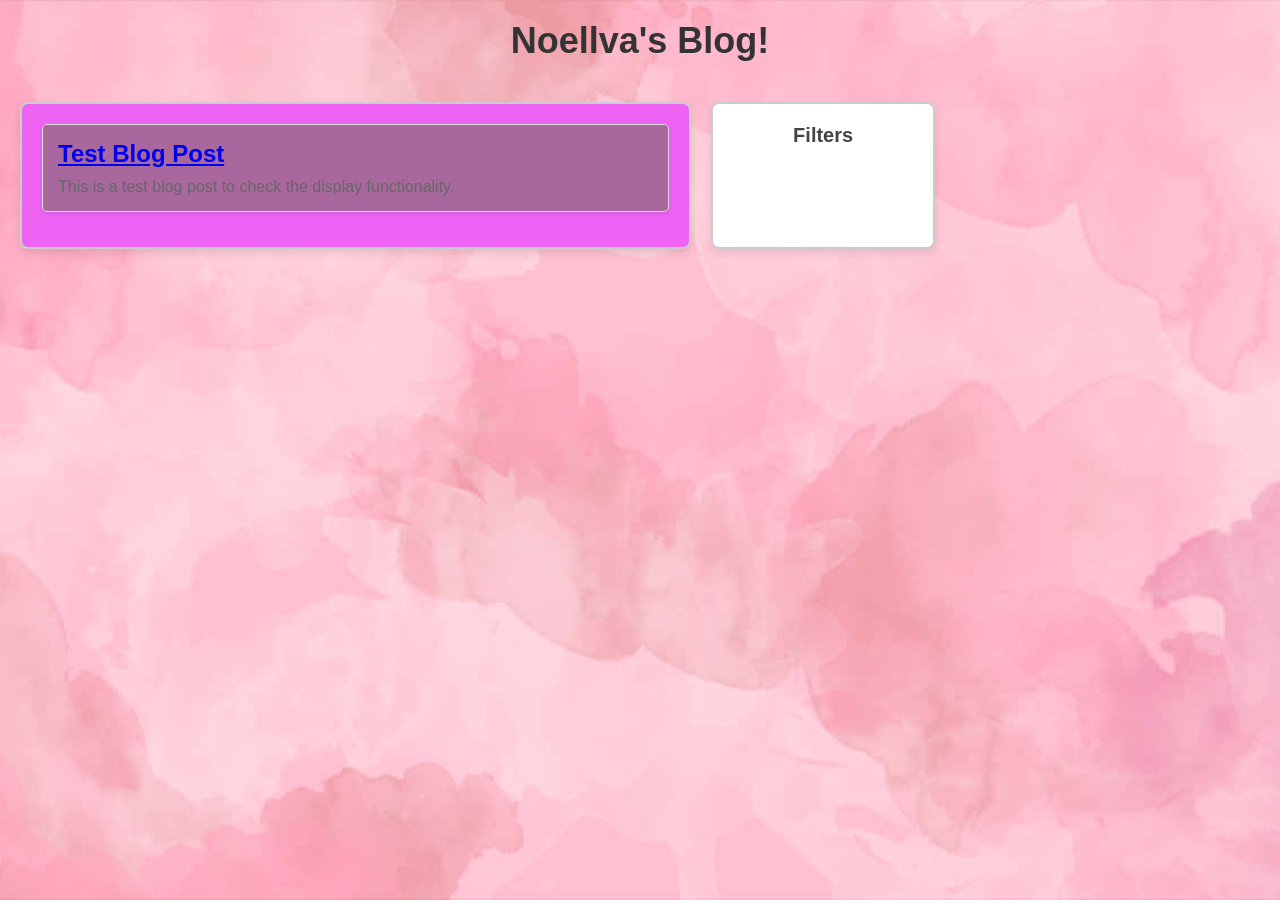
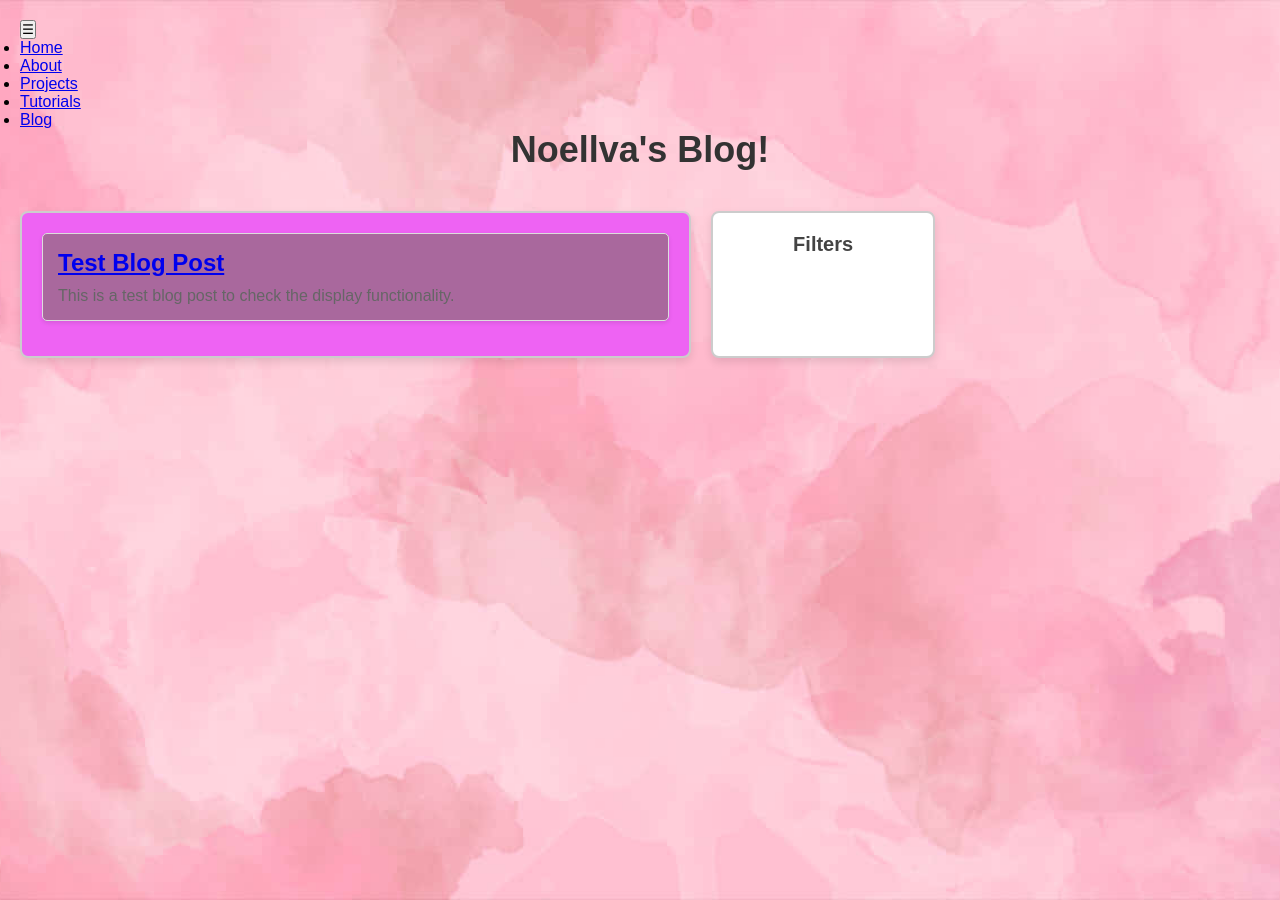
Before and after one commit to NocaToca/nocatoca.github.io, a Jekyll site: the page built from blog.md, in a window 1280 px wide. Built offline with Jekyll 4.4.1, drawn with Linux system fonts in a browser that asks for light colours.

Commit message:
Updated Background

```diff
--- a/_layouts/blog.html
+++ b/_layouts/blog.html
@@ -7,6 +7,19 @@
     <title>Noellva's Blog!</title>
 </head>
 <body>
+    <div id="overlay" class="hidden"></div>
+    <div class="toolbar">
+        <button id="menu-toggle">☰</button>
+        <nav id="side-menu" class="hidden">
+            <ul>
+                <li><a href="/">Home</a></li>
+                <li><a href="/about">About</a></li>
+                <li><a href="/projects">Projects</a></li>
+                <li><a href="/tutorials">Tutorials</a></li>
+                <li><a href="/blog">Blog</a></li>
+            </ul>
+        </nav>
+    </div>
     <header>
         <h1>{{ site.blogtitle }}</h1>
     </header>
--- a/css/blog.css
+++ b/css/blog.css
@@ -6,15 +6,13 @@
 
 body{
     font-family: Arial, sans-serif;
-    background-color: #f5f5f5;
     padding: 20px;
     background-image: url('/images/blog_background.jpg');
     background-size: cover;
     background-position: center;
     background-repeat: no-repeat;
     background-attachment: fixed;
-    height: 100vh;
-    margin: 0;
+    min-height: 100mv;
 }
 
 header {
```
Also changed, not shown: other parts of _layouts/blog.html (+15 -0 lines).
